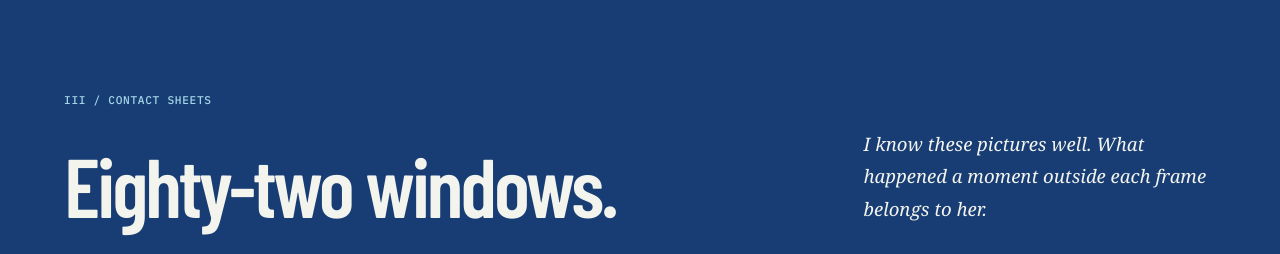
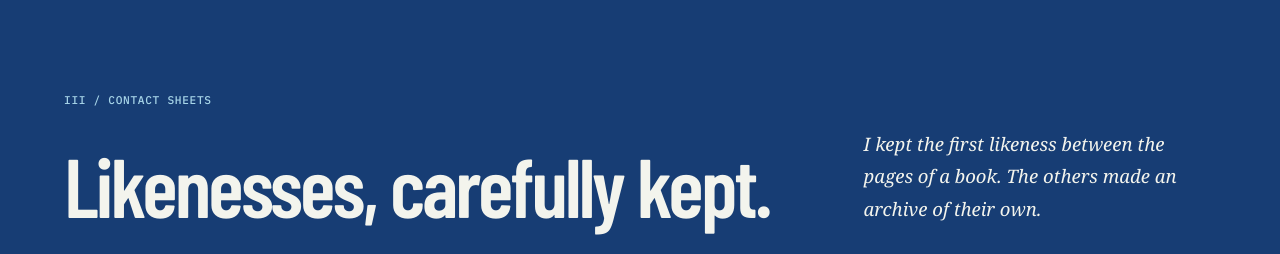
Before and after one commit to ansh-sm/cuthbert, a plain HTML site: page for--you.html in a window 1280 px wide. Shown: the part 1920-2174 px from the top of the page. Drawn offline with nearby package versions, Linux system fonts and the light colour scheme; a web font is replaced by a local one.

Commit message:
Update Section III intro in for--you.html to match Keepsake wording

```diff
--- a/for--you.html
+++ b/for--you.html
@@ -55,7 +55,7 @@ footer{text-align:center;padding:clamp(6rem,12vw,14rem) 1rem}footer h2{font:ital
 <main>
 <section class="section wrap spread" id="record"><div><span class="micro folio">I / Exposure</span><h2>The day I can’t place.</h2></div><div class="copy"><p>I wish I had written the date on the back of something. A ticket, a receipt, an envelope I could turn over now. At the time it was an ordinary day, and I did what people do with ordinary days. I let it pass.</p><p>What I kept was the sight of her. The picture changed. I stayed in my chair a while. Years later I still have that small interval for which my memory can supply neither a room nor a date.</p><p>This is where I have decided to put it.</p></div></section>
 <section class="section stone"><div class="wrap spread"><div><span class="micro folio">II / Colour study</span><h2>The green inside the stone.</h2></div><div class="copy"><p>Blue is the colour I have given these pages. If you ask what colour the feeling is, my answer is still <em>emerald.</em></p><p>A green stone in an open hand looks almost dark until the hand turns. I have gone about whole days like that. Then a face on a screen, and somebody across the table might have wondered why I smiled.</p></div></div></section>
-<section class="section archive" id="plates"><div class="wrap"><span class="micro folio">III / Contact sheets</span><div class="archive-intro"><h2>Eighty-two windows.</h2><p>I know these pictures well. What happened a moment outside each frame belongs to her.</p></div>
+<section class="section archive" id="plates"><div class="wrap"><span class="micro folio">III / Contact sheets</span><div class="archive-intro"><h2>Likenesses, carefully kept.</h2><p>I kept the first likeness between the pages of a book. The others made an archive of their own.</p></div>
 <div class="grid" aria-label="Photographs"></div><div class="controls"><button class="plain" id="earlier">Previous sheet</button><output id="sheet" aria-live="polite"></output><button class="plain" id="later">Next sheet</button></div></div></section>
 <section class="section wrap letters" id="letters"><span class="micro folio">IV / Correspondence</span><h2>Three letters kept.</h2><div class="leaves">
 <article class="leaf"><p class="micro">I / The bell</p><p>You have never heard my voice. A bell down the street sometimes rings after everyone has gone indoors. I think of the long, loose end of that sound, travelling the last few yards alone.</p></article>
```
